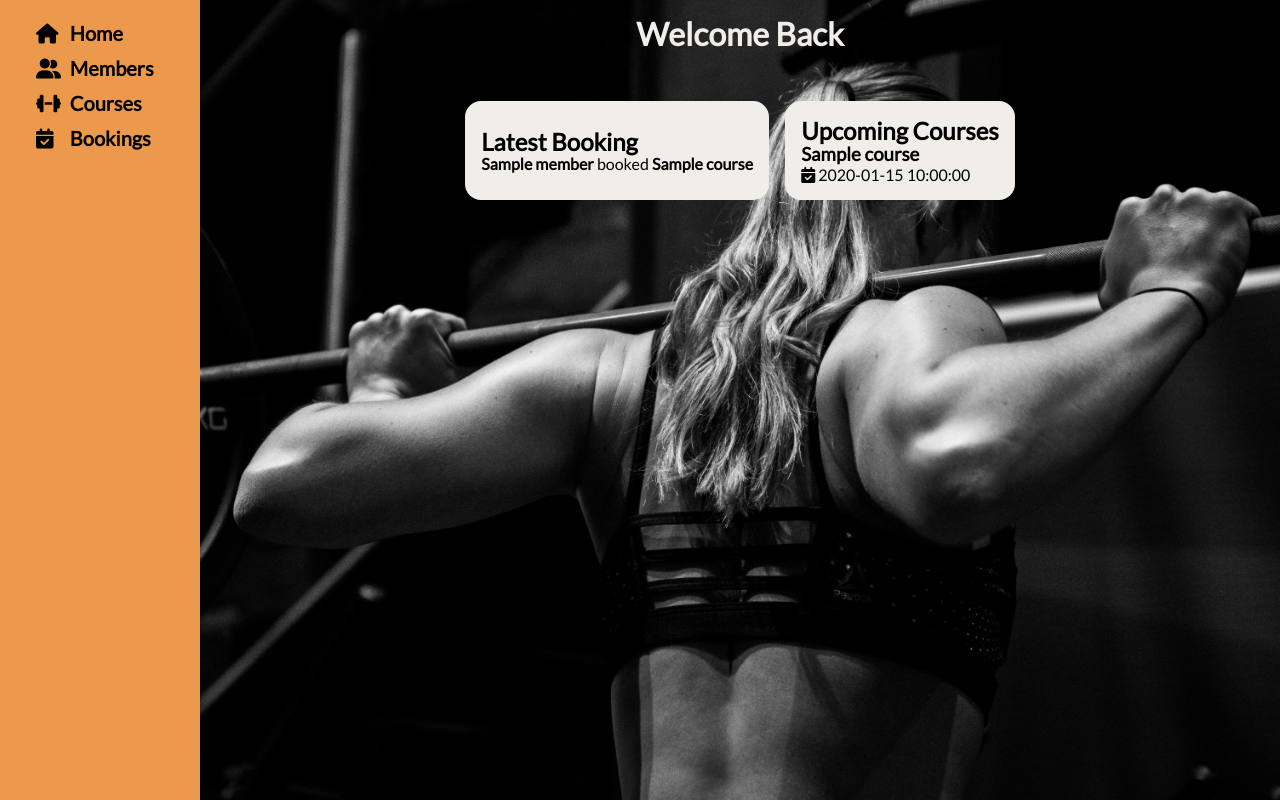
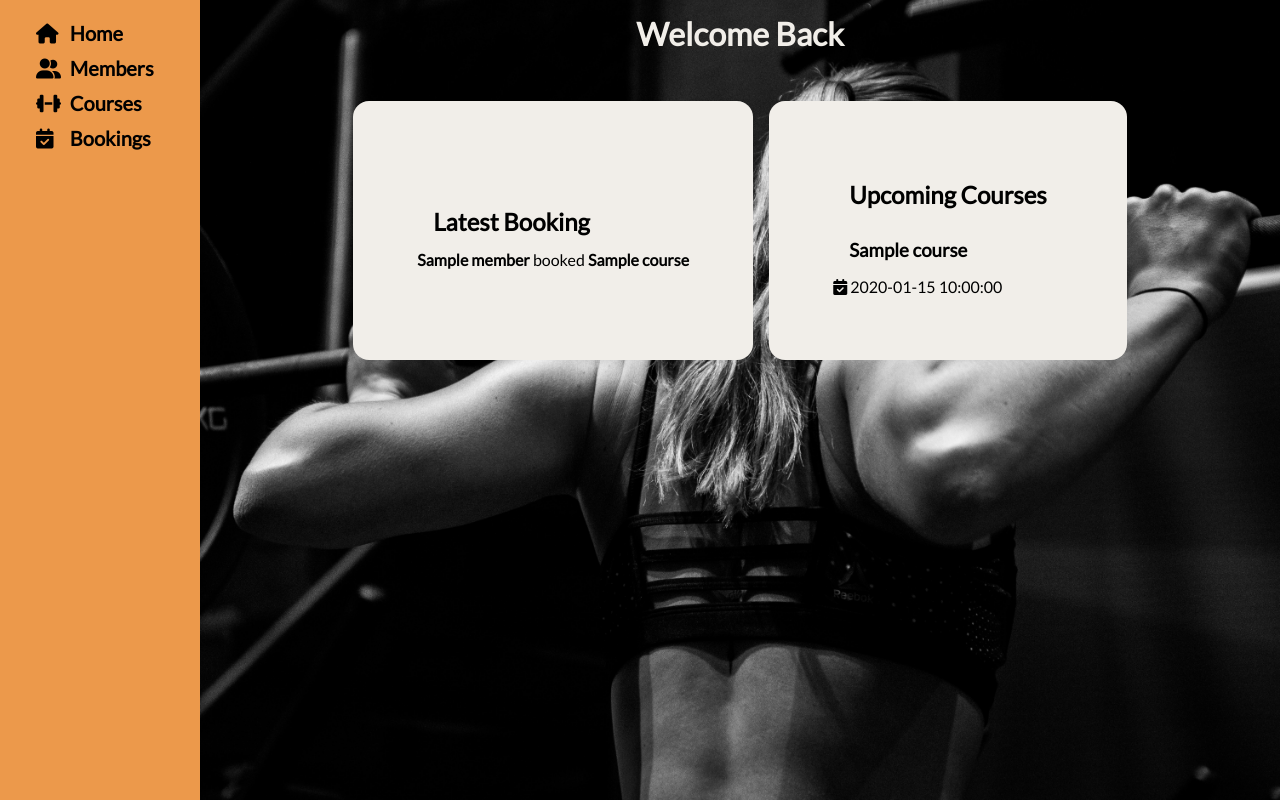
Before and after one commit to Cetins/gymmy, a Flask app: page / in a window 1280 px wide. Run offline with Flask 2, Linux system fonts and the light colour scheme; a database or web service that is not in the repository returns one stand-in record (values such as "Sample title"); some libraries are stand-ins or nearby versions.

Commit message:
home page padding issue and edit member form issue fixed

```diff
--- a/static/style.css
+++ b/static/style.css
@@ -82,6 +82,14 @@ li {
     margin: 1rem;
 }
 
+.main-box {
+    padding: 4rem;
+}
+
+.padding-1rem {
+    padding: 1rem;
+}
+
 .form-box {
     padding: 1rem;
     display: grid;
--- a/templates/index.html
+++ b/templates/index.html
@@ -7,19 +7,19 @@
 </header>
 
 <section class="container">
-    <article class="box">
+    <article class="box main-box">
         <div>
-            <h2>Latest Booking</h2>
+            <h2 class="padding-1rem">Latest Booking</h2>
             <p>
                 <a href="/members/{{ member.id }}">{{ member.name }}</a> booked <a href="/courses/{{ course.id }}">{{ course.title }}</a>
             </p>
         </div>
     </article>
-    <article class="box">
+    <article class="box main-box">
         <div>
-            <h2>Upcoming Courses</h2>
+            <h2 class="padding-1rem">Upcoming Courses</h2>
             {% for course in courses[:3] %}
-            <h3>{{ course.title }}</h3><p><i class="fa-solid fa-calendar-check"></i> {{ course.date }}</p>
+            <h3 class="padding-1rem">{{ course.title }}</h3><p><i class="fa-solid fa-calendar-check"></i> {{ course.date }}</p>
             {% endfor %}
         </div>
     </article>
--- a/templates/members/edit.html
+++ b/templates/members/edit.html
@@ -12,6 +12,7 @@
             <label for="member">Member Name</label>
             <input type="text" name="member_name" value="  {{member.name}}">
         </span>
+        <br>
         <span>
             <label for="age">Member Age</label>
             <input type="number" name="age" value="{{member.age}}">
@@ -23,13 +24,13 @@
         </span>
         <br>
         <span>
-        <span>
             <label for="membership">Membership</label>
             <select name="premium">
                 <option value="True">Premium</option>
                 <option value="False" {% if member.premium == False %} selected {% endif %}>Standart</option>
             </select>
         </span>
+        <br>
         <span>
             <label for="active">Active</label>
             <select name="active">
@@ -37,6 +38,7 @@
                 <option value="False" {% if member.active == False %} selected {% endif %}>Deactive</option>
             </select>
         </span>
+        <br>
         <input type='submit' value="Update Member">
     </form>
 </article>
```
